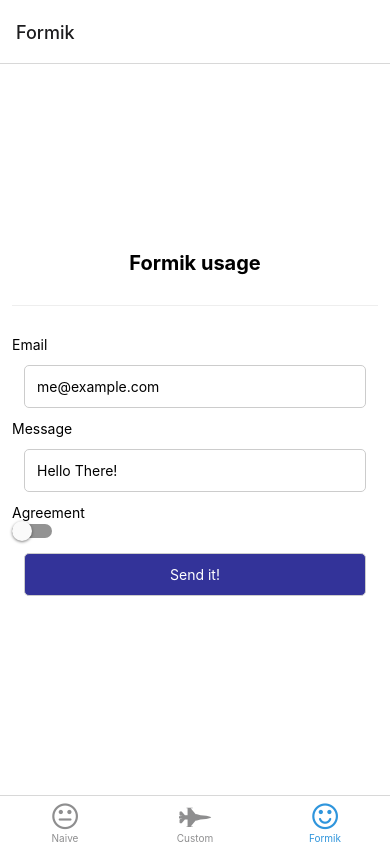
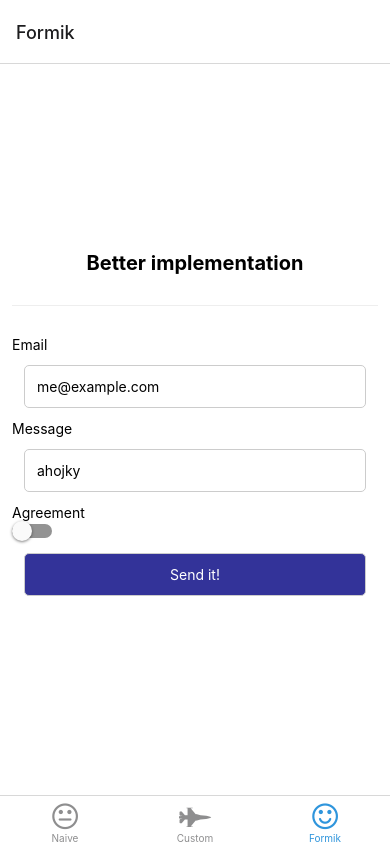
Before and after one commit to jbazant/formik-tutorial, a React Native app: screen /Formik in a window 390 px wide. Built offline with nearby package versions, Linux system fonts and the light colour scheme.

Commit message:
add Formik implementation

```diff
--- a/screens/FormikScreen.tsx
+++ b/screens/FormikScreen.tsx
@@ -2,24 +2,37 @@
 import { Text, View } from '../components/Themed';
 import { commonFormStyles as styles } from '../styles/commonForm';
 import { RootTabScreenProps } from '../types';
+import {useForm} from "../hooks/useForm";
+import {Formik} from "formik";
 
 export default function FormikScreen({ navigation }: RootTabScreenProps<'Formik'>) {
+
+  const onPress = ({email, message}: {email: string, message: string, doesUserAgree: boolean}) => {
+    navigation.navigate('Modal', {
+      email, message
+    })};
+
   return (
+    <Formik
+      initialValues={{email:"me@example.com", message: "ahojky", doesUserAgree: false }}
+      onSubmit={onPress}
+    >
+      {({ handleChange, setFieldValue, handleBlur, handleSubmit, values }) =>
+        (
     <View style={styles.container}>
-      <Text style={styles.title}>Formik usage</Text>
+      <Text style={styles.title}>Better implementation</Text>
       <View style={styles.separator} lightColor="#eee" darkColor="rgba(255,255,255,0.1)"/>
       <Text>Email</Text>
-      <TextInput placeholder="me@example.com" style={styles.input}/>
+      <TextInput value={values.email} onChangeText={handleChange('email')} placeholder="me@example.com" style={styles.input}/>
       <Text>Message</Text>
-      <TextInput placeholder="Hello There!" style={styles.input}/>
+      <TextInput value={values.message} onChangeText={handleChange('message')} placeholder="Hello There!" style={styles.input}/>
       <Text>Agreement</Text>
-      <Switch/>
-      <TouchableOpacity style={styles.button} onPress={() => navigation.navigate('Modal', {
-        email: 'some@email.com',
-        message: 'General Kenobi!',
-      })}>
+      <Switch value={values.doesUserAgree} onValueChange={ value => setFieldValue('doesUserAgree', value)}/>
+      <TouchableOpacity style={styles.button} onPress={() => handleSubmit()}>
         <Text style={styles.buttonText}>Send it!</Text>
       </TouchableOpacity>
     </View>
+        )}
+  </Formik>
   );
 }
```
